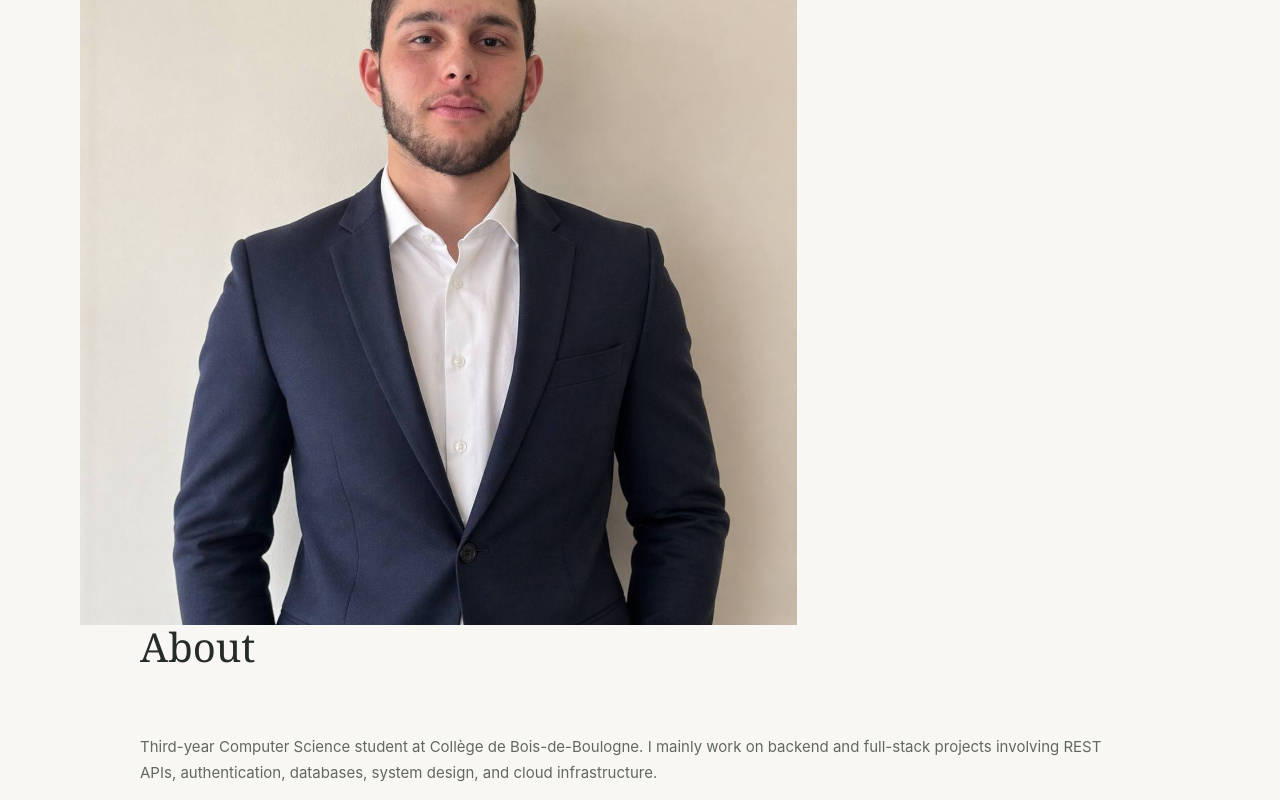
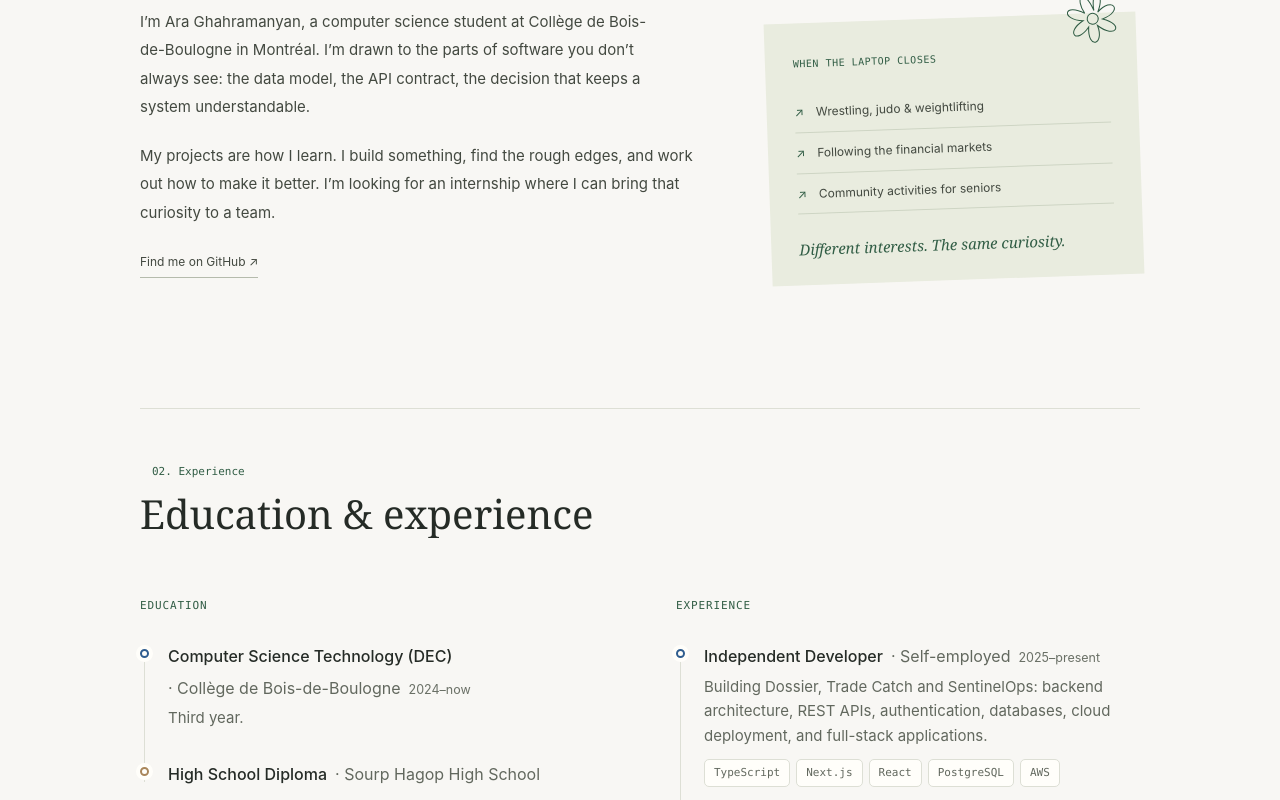
Before and after one commit to AraGhah/Portfolio, a Next.js app: page /en in a window 1280 px wide. Shown: the part 1700-2500 px from the top of the page. Built offline with nearby package versions, Linux system fonts and the light colour scheme.

Commit message:
Make room for the person behind the projects

```diff
--- /dev/null
+++ b/components/sections/About.module.css
@@ -0,0 +1,11 @@
+.grid { display: grid; grid-template-columns: minmax(0, 1.5fr) minmax(0, 1fr); gap: 70px; align-items: start; }
+.copy p { font-size: 15px; line-height: 1.9; margin-bottom: 20px; }
+.copy a { font-size: 12px; }
+.note { position: relative; background: #e9ecdf; padding: 32px 28px 24px; transform: rotate(-2deg); margin-top: 10px; }
+.note h3 { font: 10px/1.7 var(--font-mono); text-transform: uppercase; letter-spacing: .05em; color: var(--acc); max-width: 78%; margin-bottom: 20px; }
+.note ul { list-style: none; padding: 0; margin: 0; }
+.note li { border-bottom: 1px solid #ced5c4; padding: 10px 0; font-size: 12px; }
+.note li::before { content: '↗'; margin-right: 12px; color: var(--acc); }
+.note p { font: italic 15px/1.5 var(--font-display); color: var(--acc); margin: 24px 0 0; }
+.flower { position: absolute; right: 16px; top: -22px; width: 55px; height: 55px; color: var(--acc); transform: rotate(15deg); }
+@media (max-width: 700px) { .grid { grid-template-columns: minmax(0, 1fr); gap: 26px; } .note { max-width: 440px; width: calc(100% - 10px); margin: 12px auto 0; } }
--- a/components/sections/About.tsx
+++ b/components/sections/About.tsx
@@ -1,132 +1,25 @@
-'use client';
-
-import { useRef } from 'react';
-import Image from 'next/image';
-import { motion, useScroll, useTransform } from 'framer-motion';
 import { useTranslations } from 'next-intl';
-import { RevealHeading } from '@/components/motion/RevealHeading';
-
-const EASE = [0.16, 0.84, 0.28, 1] as const;
-
-const paragraphs = [
-  { key: 'p1', color: 'var(--ink-muted)' },
-  { key: 'p2', color: 'var(--ink-dim)' },
-  { key: 'p3', color: 'var(--ink-dim)' },
-] as const;
+import { profile } from '@/content/profile';
+import styles from './About.module.css';
 
 export function About() {
   const t = useTranslations('about');
-  const tNav = useTranslations('nav');
-  const photoRef = useRef<HTMLDivElement>(null);
-  const { scrollYProgress } = useScroll({
-    target: photoRef,
-    offset: ['start end', 'end start'],
-  });
-  const imageY = useTransform(scrollYProgress, [0, 1], ['-8%', '8%']);
-
+  const interests = t.raw('interests') as string[];
   return (
-    <section
-      id="about"
-      className="section-block section-block--raised"
-      aria-labelledby="about-heading"
-    >
-      <div className="container-content about-grid">
-        <div className="about-photo-wrap" ref={photoRef}>
-          <motion.div
-            className="about-photo-frame"
-            initial={{ clipPath: 'inset(100% -30% -30% -30%)' }}
-            whileInView={{ clipPath: 'inset(-30% -30% -30% -30%)' }}
-            viewport={{ once: true, margin: '0px 0px -15% 0px' }}
-            transition={{ duration: 1.4, ease: EASE }}
-          >
-            <div className="about-photo-clip">
-              <motion.div
-                style={{ y: imageY }}
-                initial={{ scale: 1.25 }}
-                whileInView={{ scale: 1.12 }}
-                viewport={{ once: true }}
-                transition={{ duration: 1.8, ease: EASE }}
-              >
-                <Image
-                  src="/ara.jpg"
-                  alt="Ara Ghahramanyan"
-                  width={640}
-                  height={800}
-                  className="about-photo"
-                  priority={false}
-                />
-              </motion.div>
-            </div>
-            {(['tl', 'tr', 'bl', 'br'] as const).map((corner, i) => (
-              <motion.span
-                key={corner}
-                aria-hidden
-                className={`about-corner about-corner--${corner}`}
-                initial={{ opacity: 0, scale: 0.4 }}
-                whileInView={{ opacity: 1, scale: 1 }}
-                viewport={{ once: true }}
-                transition={{ duration: 0.7, ease: EASE, delay: 1 + i * 0.08 }}
-              />
-            ))}
-          </motion.div>
-          <motion.div
-            className="about-photo-meta"
-            initial={{ opacity: 0 }}
-            whileInView={{ opacity: 1 }}
-            viewport={{ once: true }}
-            transition={{ duration: 1, delay: 0.9 }}
-          >
-            <span>Montréal, QC</span>
-          </motion.div>
-        </div>
-
-        <div>
-          <span className="eyebrow-num">
-            <span className="eyebrow-line" aria-hidden />
-            04. {tNav('about')}
-          </span>
-          <RevealHeading
-            id="about-heading"
-            segments={[{ text: t('title') }]}
-            style={{
-              fontFamily: 'var(--font-display)',
-              fontSize: 'var(--t-h2)',
-              fontWeight: 400,
-              lineHeight: 1.02,
-              color: 'var(--ink)',
-              margin: '14px 0 0',
-            }}
-          />
-          <motion.div
-            aria-hidden
-            initial={{ scaleX: 0 }}
-            whileInView={{ scaleX: 1 }}
-            viewport={{ once: true }}
-            transition={{ duration: 1.3, ease: EASE, delay: 0.2 }}
-            style={{
-              height: 2,
-              transformOrigin: '0% 50%',
-              background: 'linear-gradient(90deg, var(--c-blue), var(--c-slate-deep) 60%, transparent)',
-              margin: '32px 0',
-            }}
-          />
-          {paragraphs.map((p, i) => (
-            <motion.p
-              key={p.key}
-              initial={{ opacity: 0, y: 24 }}
-              whileInView={{ opacity: 1, y: 0 }}
-              viewport={{ once: true, margin: '0px 0px -8% 0px' }}
-              transition={{ duration: 0.9, ease: EASE, delay: 0.15 + i * 0.1 }}
-              style={{
-                fontSize: 'var(--t-body-sm)',
-                lineHeight: 1.75,
-                color: p.color,
-                margin: i === paragraphs.length - 1 ? 0 : '0 0 22px',
-              }}
-            >
-              {t(p.key)}
-            </motion.p>
-          ))}
+    <section id="about" className="section-block" aria-labelledby="about-heading">
+      <div className="container-content">
+        <div className="section-heading"><span className="section-number">02 /</span><h2 id="about-heading">{t('title')}</h2></div>
+        <div className={styles.grid}>
+          <div className={styles.copy}><p>{t('p1')}</p><p>{t('p2')}</p><a href={profile.github} target="_blank" rel="noreferrer" className="text-link">{t('link')} ↗</a></div>
+          <aside className={styles.note}>
+            <svg className={styles.flower} viewBox="0 0 80 80" aria-hidden fill="none" stroke="currentColor" strokeWidth="1.5">
+              <path d="M40 28C17-3 8 17 28 35-5 26-5 52 28 46 6 69 27 82 38 53 44 86 67 73 50 48 81 62 88 37 55 37 83 18 61 1 46 29 51-6 26-4 40 28Z" />
+              <circle cx="41" cy="40" r="8" />
+            </svg>
+            <h3>{t('offline')}</h3>
+            <ul>{interests.map((interest) => <li key={interest}>{interest}</li>)}</ul>
+            <p>{t('note')}</p>
+          </aside>
         </div>
       </div>
     </section>
--- a/messages/en.json
+++ b/messages/en.json
@@ -109,10 +109,18 @@
     "Public": "Public"
   },
   "about": {
-    "title": "About",
-    "p1": "Third-year Computer Science student at Collège de Bois-de-Boulogne. I mainly work on backend and full-stack projects involving REST APIs, authentication, databases, system design, and cloud infrastructure.",
-    "p2": "I focus on writing clean, maintainable code and building systems that are secure and easy to understand. Most of my experience comes from building my own projects, solving problems as they appear, and improving the architecture as the projects grow.",
-    "p3": "Outside programming, I train in wrestling, judo and weightlifting, follow financial markets, and spend my summers organizing activities for seniors at a community centre in Montréal."
+    "title": "A little about me",
+    "p1": "I’m Ara Ghahramanyan, a computer science student at Collège de Bois-de-Boulogne in Montréal. I’m drawn to the parts of software you don’t always see: the data model, the API contract, the decision that keeps a system understandable.",
+    "p2": "My projects are how I learn. I build something, find the rough edges, and work out how to make it better. I’m looking for an internship where I can bring that curiosity to a team.",
+    "p3": "Outside programming, I train in wrestling, judo and weightlifting, follow financial markets, and spend my summers organizing activities for seniors at a community centre in Montréal.",
+    "offline": "When the laptop closes",
+    "interests": [
+      "Wrestling, judo & weightlifting",
+      "Following the financial markets",
+      "Community activities for seniors"
+    ],
+    "note": "Different interests. The same curiosity.",
+    "link": "Find me on GitHub"
   },
   "skills": {
     "title": "Skills and technologies",
--- a/messages/fr.json
+++ b/messages/fr.json
@@ -109,10 +109,18 @@
     "Public": "Public"
   },
   "about": {
-    "title": "À propos",
-    "p1": "Étudiant en troisième année en techniques de l’informatique au Collège de Bois-de-Boulogne. Je travaille surtout sur des projets backend et full stack : API REST, authentification, bases de données, conception de systèmes et infrastructure infonuagique.",
-    "p2": "Je vise un code clair et maintenable, et des systèmes sécurisés et faciles à comprendre. La plupart de mon expérience vient de mes propres projets : résoudre les problèmes au fur et à mesure, et améliorer l’architecture à mesure que les projets grandissent.",
-    "p3": "En dehors de la programmation, je m’entraîne en lutte, judo et musculation, suis les marchés financiers, et passe mes étés à organiser des activités pour aînés dans un centre communautaire à Montréal."
+    "title": "Un peu plus sur moi",
+    "p1": "Je suis Ara Ghahramanyan, étudiant en informatique au Collège de Bois-de-Boulogne, à Montréal. J’aime les aspects moins visibles d’un logiciel : le modèle de données, le contrat d’API, la décision qui rend un système compréhensible.",
+    "p2": "Mes projets sont ma façon d’apprendre. Je construis quelque chose, j’en découvre les limites et je cherche à l’améliorer. Je cherche un stage où apporter cette curiosité à une équipe.",
+    "p3": "En dehors de la programmation, je m’entraîne en lutte, judo et musculation, suis les marchés financiers, et passe mes étés à organiser des activités pour aînés dans un centre communautaire à Montréal.",
+    "offline": "Quand l’ordinateur se ferme",
+    "interests": [
+      "Lutte, judo et musculation",
+      "Suivre les marchés financiers",
+      "Activités communautaires pour aînés"
+    ],
+    "note": "Des intérêts variés. La même curiosité.",
+    "link": "Me retrouver sur GitHub"
   },
   "skills": {
     "title": "Compétences et technologies",
```
